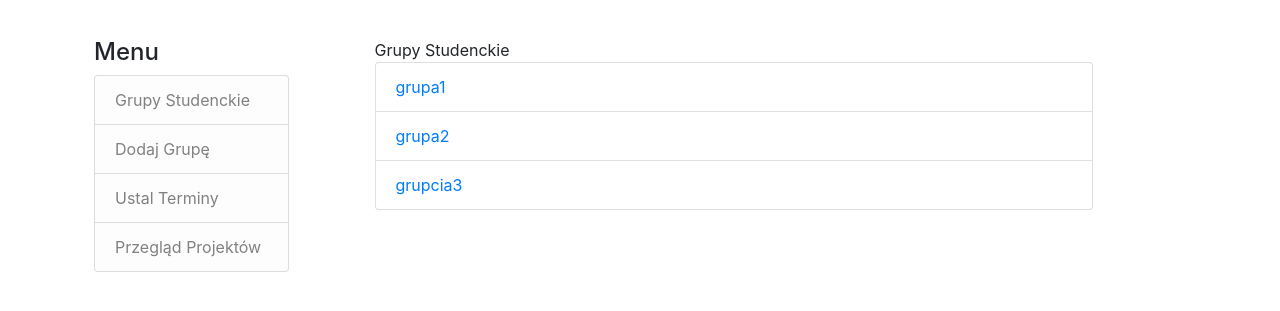
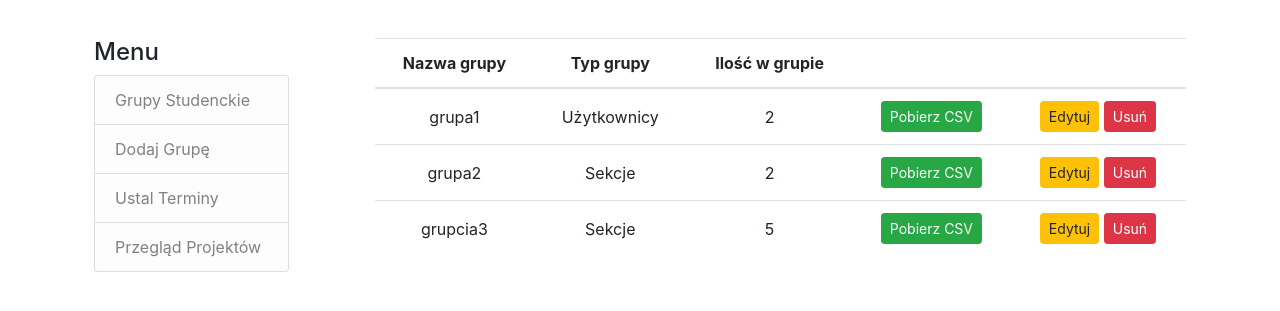
Before and after one commit to KaniaSebastian/praca-inzynierska, a Flask app: page /panel in a window 1280 px wide. Shown: the part 56-367 px from the top of the page. Run offline with Flask 2, Linux system fonts and the light colour scheme; a user stored in the database is signed in; data comes from the database, SQL or seed files in the repository; both versions use the stored data as it was after the commit; some libraries are stand-ins or nearby versions.

Commit message:
Add better group listing and group type selection in group create form

```diff
--- a/flaskapp/models.py
+++ b/flaskapp/models.py
@@ -38,4 +38,4 @@ class Group(db.Model):
     users = db.relationship('User', backref='group', lazy=True)
 
     def __repr__(self):
-        return f"Group ({self.name}, {self.users})"
+        return f"Group ({self.name}, is_section={self.is_section}, {self.users})"
--- a/flaskapp/routes.py
+++ b/flaskapp/routes.py
@@ -89,8 +89,10 @@ def create_group():
     if current_user.is_admin:
         form = AdminCreateGroup()
         if form.validate_on_submit():
-
-            new_group = Group(name=form.name.data)
+            if form.group_type.data == 'section':
+                new_group = Group(name=form.name.data, is_section=True)
+            else:
+                new_group = Group(name=form.name.data, is_section=False)
             db.session.add(new_group)
             db.session.commit()
 
--- a/flaskapp/static/main.css
+++ b/flaskapp/static/main.css
@@ -14,3 +14,7 @@ body {
 	width: 300px;
 	height: 300px;
 }
+
+.table > tbody > tr > td {
+     vertical-align: middle;
+}
--- a/flaskapp/templates/admin/layout_admin.html
+++ b/flaskapp/templates/admin/layout_admin.html
@@ -15,8 +15,8 @@
 		</div>
 	</div>
 
-	<div class="col-md-8">
+	<div class="col-md-9">
 		{% block content %}{% endblock %}
 	</div>
 </div>
-{% endblock body%}
+{% endblock body %}
--- a/flaskapp/templates/admin/panel.html
+++ b/flaskapp/templates/admin/panel.html
@@ -1,22 +1,49 @@
 {% extends "admin/layout_admin.html" %}
 {% block content %}
 	<div>
-		{% if groups %}
-			<div class="panel panel-default">
-				<div class="panel-heading">Grupy Studenckie</div>
-					<div class="panel-body">
-						<ul class="list-group">
-							{% for group in groups %}
-								<a href="{{ url_for('generate_csv', group_name=group.name) }}" class="list-group-item">{{ group.name }}</a>
-							{% endfor %}
-						</ul>
-					</div>
-			</div>
-		{% else %}
-			<div class="panel panel-default">
-				<div class="panel-heading">Aktualnie w bazie nie ma żadnych grup. Kliknij <a href="{{ url_for('create_group') }}">tutaj</a>, aby utworzyć nową grupę.</div>
-			</div>
-		{% endif %}
+		<!--{% if groups %}-->
+			<!--<div class="panel panel-default">-->
+				<!--<div class="panel-heading">Grupy Studenckie</div>-->
+					<!--<div class="panel-body">-->
+						<!--<ul class="list-group">-->
+							<!--{% for group in groups %}-->
+								<!--<a href="{{ url_for('generate_csv', group_name=group.name) }}" class="list-group-item">{{ group.name }}</a>-->
+							<!--{% endfor %}-->
+						<!--</ul>-->
+					<!--</div>-->
+			<!--</div>-->
+		<!--{% else %}-->
+			<!--<div class="panel panel-default">-->
+				<!--<div class="panel-heading">Aktualnie w bazie nie ma żadnych grup. Kliknij <a href="{{ url_for('create_group') }}">tutaj</a>, aby utworzyć nową grupę.</div>-->
+			<!--</div>-->
+		<!--{% endif %}-->
+
+		<table class="table text-center align-middle">
+			<thead>
+				<tr>
+					<th scope="col">Nazwa grupy</th>
+					<th scope="col">Typ grupy</th>
+					<th scope="col">Ilość w grupie</th>
+					<th></th>
+					<th></th>
+				</tr>
+			</thead>
+		<tbody>
+			{% for group in groups %}
+				<tr>
+					<td> {{ group.name }} </td>
+					<td> {% if group.is_section %} Sekcje {% else %} Użytkownicy {% endif %}</td>
+					<td> {{ group.users.__len__() }} </td>
+					<td> <a href="{{ url_for('generate_csv', group_name=group.name) }}"> <button type="button" class="btn btn-sm btn-success">Pobierz CSV</button> </a> </td>
+					<td>
+						<button type="button" class="btn btn-sm btn-warning">Edytuj</button>
+						<button type="button" class="btn btn-sm btn-danger">Usuń</button>
+					</td>
+
+				</tr>
+			{% endfor %}
+		</tbody>
+		</table>
 
 	</div>
 {% endblock content %}
--- a/flaskapp/templates/layout.html
+++ b/flaskapp/templates/layout.html
@@ -3,7 +3,7 @@
 <head>
 	 <!-- Required meta tags -->
     <meta charset="utf-8">
-    <meta name="viewport" body="width=device-width, initial-scale=1, shrink-to-fit=no">
+    <meta name="viewport" content="width=device-width, initial-scale=1, shrink-to-fit=no">
 
     <!-- Bootstrap CSS -->
     <link rel="stylesheet" href="https://stackpath.bootstrapcdn.com/bootstrap/4.3.1/css/bootstrap.min.css" integrity="sha384-ggOyR0iXCbMQv3Xipma34MD+dH/1fQ784/j6cY/iJTQUOhcWr7x9JvoRxT2MZw1T" crossorigin="anonymous">
```
Also changed, not shown: flaskapp/forms.py (+29 -20 lines), requirements.txt (added, +16 -0 lines), flaskapp/site.db.
